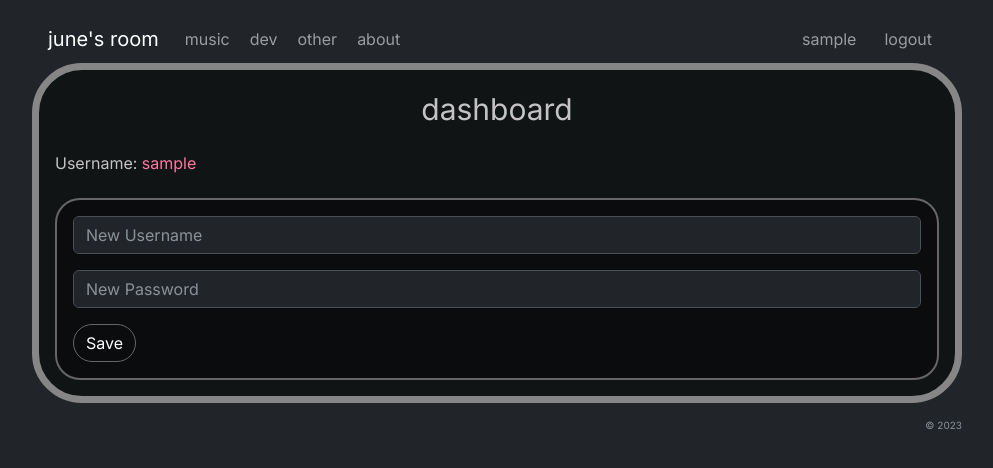
After one commit to emuyia/juneweb, a Flask app: page /dashboard in a window 1280 px wide. The commit adds this page. Shown: the top 468 px of the page, without its empty margins (143-1136 px from the left). Run offline with Flask 3, Linux system fonts and the light colour scheme; the visitor is signed in with stand-in values (Sample User, id 1); some libraries are stand-ins or nearby versions.

Commit message:
user dashboard

```diff
--- a/src/routes/auth.py
+++ b/src/routes/auth.py
@@ -1,10 +1,11 @@
 from src import app, db, config
 from src.models import User
-from src.forms import LoginForm
-from flask import render_template, redirect, url_for, session, flash
 from werkzeug.security import check_password_hash
 from functools import wraps
-from flask_login import LoginManager, login_user, logout_user, login_required, current_user
+from flask_login import LoginManager, login_user, login_required, logout_user, current_user
+from flask import render_template, request, flash, redirect, url_for
+from werkzeug.security import generate_password_hash
+
 
 login_manager = LoginManager()
 login_manager.init_app(app)
@@ -27,24 +28,53 @@ def admin_required(f):
 
 @app.route('/login', methods=['GET', 'POST'])
 def login():
-    form = LoginForm()
-    if form.validate_on_submit():
-        user = User.query.filter_by(username=form.username.data).first()
-        if user and check_password_hash(user.password, form.password.data):
-            login_user(user)
-            # flash("Logged in successfully.", "success")
+    if request.method == 'POST':
+        username = request.form.get('username')
+        password = request.form.get('password')
+        submit_type = request.form.get('submit')
+
+        if submit_type == 'Login':
+            user = User.query.filter_by(username=username).first()
+            if user and check_password_hash(user.password, password):
+                login_user(user)
+                return redirect(url_for('blog'))
+            else:
+                flash("Invalid username or password.", "error")
+        elif submit_type == 'Register':
+            hashed_password = generate_password_hash(password)
+            new_user = User(username=username, password=hashed_password)
+            db.session.add(new_user)
+            db.session.commit()
+            login_user(new_user)
             return redirect(url_for('blog'))
-        else:
-            flash("Invalid username or password.", "error")
-    return render_template("login.html", form=form)
+
+    return render_template("login.html")
 
 
 @app.route('/logout')
 @login_required
 def logout():
     logout_user()
-    flash("You have been logged out.", "success")
-    return redirect(url_for('login'))
+    return redirect(url_for('blog'))
+
+
+@app.route('/dashboard', methods=['GET', 'POST'])
+@login_required
+def dashboard():
+    if request.method == 'POST':
+        new_username = request.form.get('username')
+        new_password = request.form.get('password')
+
+        if new_username:
+            current_user.username = new_username
+
+        if new_password:
+            current_user.password = generate_password_hash(new_password)
+
+        db.session.commit()
+        flash("Changes saved.", "success")
+
+    return render_template("dashboard.html")
 
 
 @app.cli.command("createadmin")
--- a/src/routes/blog.py
+++ b/src/routes/blog.py
@@ -1,6 +1,5 @@
 from src import app
 from src.models import Post, Tag
-from src.forms import SearchForm
 from flask import render_template
 from sqlalchemy import or_
 
@@ -10,10 +9,11 @@ def view_post(post_id):
     post = Post.query.get(post_id)
     return render_template("view_post.html", post=post)
 
-
+'''
 @app.context_processor
 def inject_search_form():
     return dict(search_form=SearchForm())
+'''
 
 
 @app.route('/search/<query>', methods=['GET'])
--- a/src/static/css/style.css
+++ b/src/static/css/style.css
@@ -137,6 +137,10 @@ ul {
     border: var(--border-size-b) solid var(--border-color-sub);
 }
 
+td {
+    padding: 5px;
+}
+
 
 
 /* Components */
--- a/src/templates/base.html
+++ b/src/templates/base.html
@@ -48,10 +48,14 @@
                 <ul class="navbar-nav ms-auto">
                     {% if current_user.is_authenticated %}
                         <li class="nav-item px-1">
-                            <div class="nav-link">{{ current_user.username }}</div>
+                            <a class="nav-link" href="{{ url_for('dashboard') }}">{{ current_user.username }}</a>
                         </li>
                         <li class="nav-item px-1">
                             <a class="nav-link" href="{{ url_for('logout') }}">logout</a>
+                        </li>
+                    {% else %}
+                        <li class="nav-item px-1">
+                            <a class="nav-link" href="{{ url_for('login') }}">login</a>
                         </li>
                     {% endif %}
                 </ul>
--- /dev/null
+++ b/src/templates/dashboard.html
@@ -0,0 +1,21 @@
+{% extends "base.html" %}
+
+{% block content %}
+
+<p class="page-title">dashboard</p>
+
+{% if current_user.is_admin %}
+    <p class="">Username: <span class="author">{{ current_user.username }}</span>*</p>
+{% else %}
+    <p class="">Username: <span class="author">{{ current_user.username }}</span></p>
+{% endif %}
+
+<div class="panel-a p-3 rounded mt-4">
+    <form method="POST">
+        <input type="text" id="username" name="username" class="form-control mb-3" placeholder="New Username">
+        <input type="password" id="password" name="password" class="form-control mb-3" placeholder="New Password">
+        <input type="submit" value="Save" class="btn btn-primary">
+    </form>
+</div>
+
+{% endblock %}
```
Also changed, not shown: src/forms.py (deleted, +0 -14 lines), src/routes/common.py (+5 -3 lines), src/templates/login.html (+5 -11 lines).
